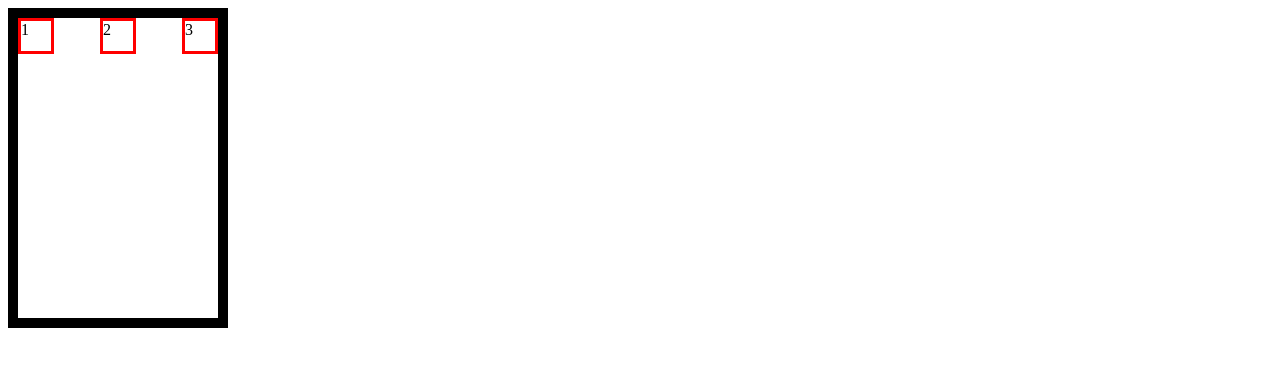
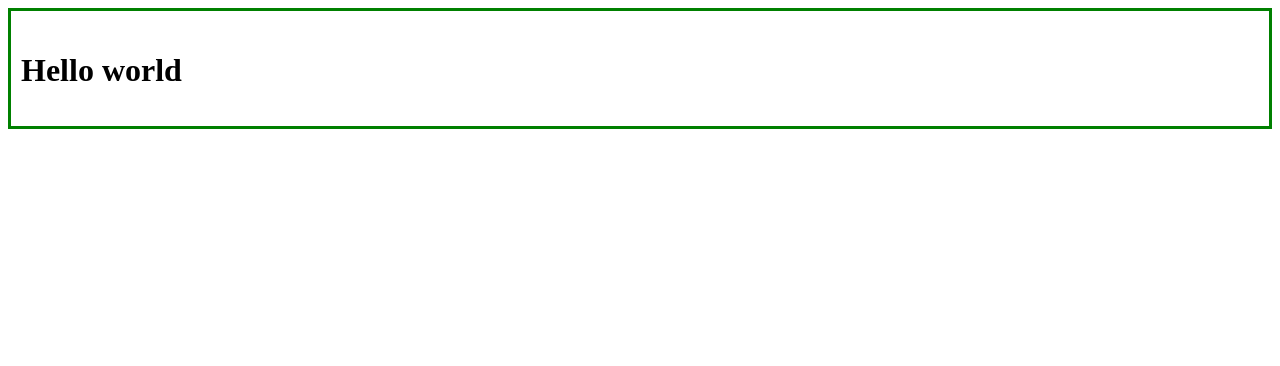
Before and after one commit to Gabrieltrinidad0101/simpleWebBrowser, a plain HTML site: page htmlParser/index.html in a window 1280 px wide. Drawn offline with Linux system fonts and the light colour scheme.

Commit message:
feat: padding

```diff
--- a/htmlParser/index.html
+++ b/htmlParser/index.html
@@ -1,7 +1,5 @@
-<div class="side1">
-    <div class="a1">1</div>
-    <div class="a1">2</div>
-    <div class="a1">3</div>
+<div class="text">
+    <h1>Hello world</h1>
 </div>
 
 <style>
@@ -19,4 +17,12 @@
         border: 3px solid red;
     }
 
+    .text{
+        padding-left: 10px;
+        padding-top: 20px;
+        padding-right: 15px;
+        padding-bottom: 15px;
+        border: 3px solid green;
+    }
+
 </style>
```
Also changed, not shown: 1 other file.
